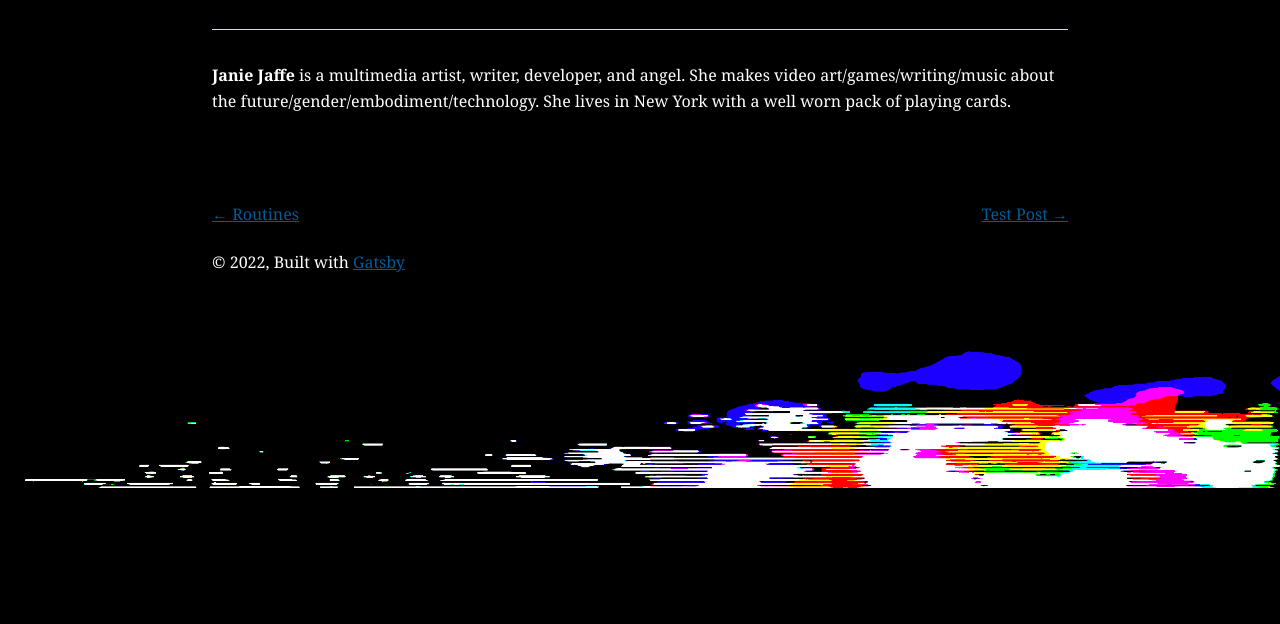
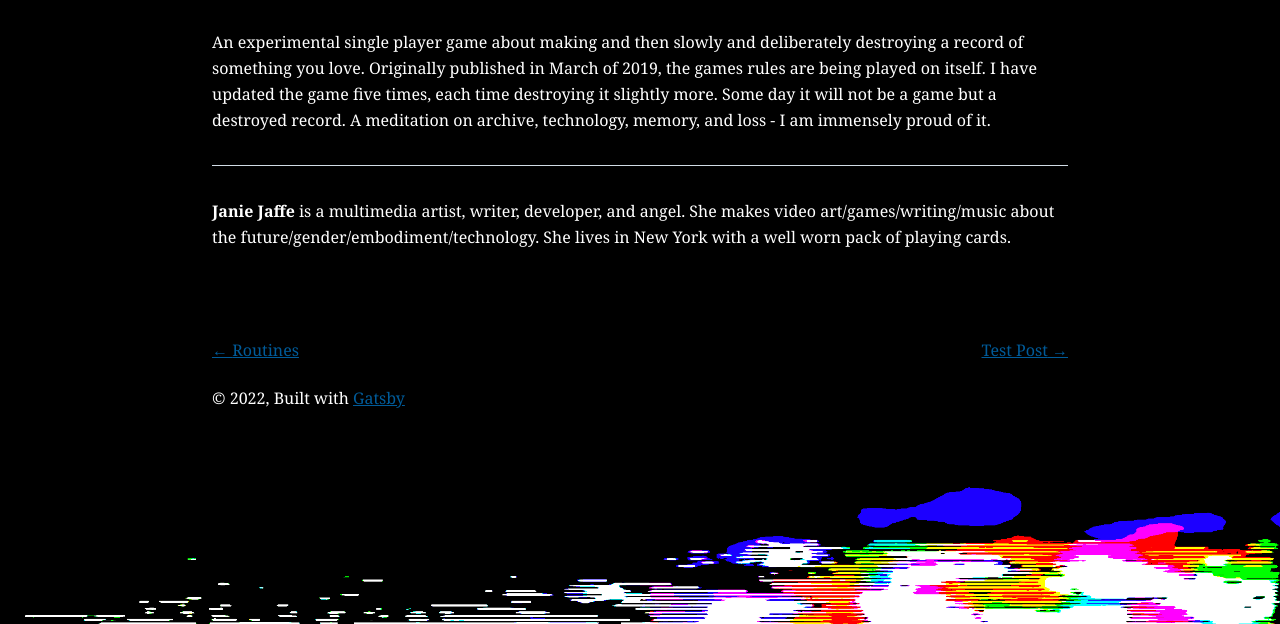
Before and after one commit to janiew/janiejaffe, a Gatsby site: page /mediums/ in a window 1280 px wide. Shown: the part 263-887 px from the top of the page. Before the commit the page ends 800 px from the top, so only its background shows below. Built offline with nearby package versions, Linux system fonts and the light colour scheme; Gatsby itself is replaced by a stand-in of ours.

Commit message:
Update game “mediums/index”

```diff
--- a/content/games/mediums/index.md
+++ b/content/games/mediums/index.md
@@ -10,3 +10,4 @@ description: An experimental single player game about making a record of
   more. Some day it will not be a game but a destroyed record. A meditation on
   archive, technology, memory, and loss - I am immensely proud of it.
 ---
+An experimental single player game about making and then slowly and deliberately destroying a record of something you love. Originally published in March of 2019, the games rules are being played on itself. I have updated the game five times, each time destroying it slightly more. Some day it will not be a game but a destroyed record. A meditation on archive, technology, memory, and loss - I am immensely proud of it.
```
